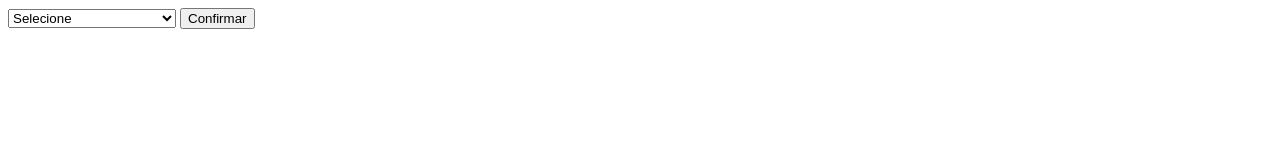
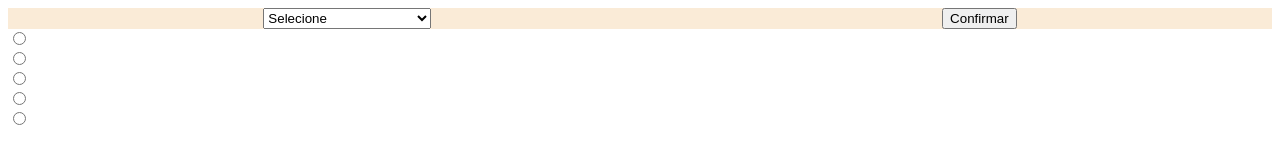
Before and after one commit to enzogran01/site-ozenpeole, a plain HTML site: page formulario/inicio/formulario.html in a window 1280 px wide. Drawn offline with Linux system fonts and the light colour scheme.

Commit message:
perguntas

```diff
--- a/formulario/inicio/css/style.css
+++ b/formulario/inicio/css/style.css
@@ -0,0 +1,7 @@
+.dropdown{
+    background-color: antiquewhite;
+    justify-content: space-around;
+    display: flex;
+    border: 0;
+    padding: 0;
+}
--- a/formulario/inicio/formulario.html
+++ b/formulario/inicio/formulario.html
@@ -3,22 +3,49 @@
 <head>
     <meta charset="UTF-8">
     <meta name="viewport" content="width=device-width, initial-scale=1.0">
+    <link rel="stylesheet" href="css/style.css">
     <title>Formulário</title>
 </head>
 <body>
 
     <div class="dropdown">
+
         <select id= comercios required>
         <option value="selecione">Selecione</option>
         <option value="restaurante">Restaurante</option>
         <option value="roupas">Loja de Roupa Feminina</option>
         <option value="materiais">Materiais de Construção</option>
         <option value="informatica">Informática</option>
-</select>
+        </select>
 
     <button id="confirmar">Confirmar</button>
 
-</div>
+    </div>
+
+    <div class="perguntas">
+        <form>
+            <label>
+                <input type="radio" name="idade" value="18 a 24">
+            </label>
+            <br>
+            <label>
+                <input type="radio" name="idade" value="25 a 35">
+            </label>
+            <br>
+            <label>
+                <input type="radio" name="idade" value="35 a 50">
+            </label>
+            <br>
+            <label>
+                <input type="radio" name="idade" value="50 a 65">
+            </label>
+            <br>
+            <label>
+                <input type="radio" name="idade" value="65+">
+            </label>
+        </form>
+    </div>
+
     <script src="js/script.js"></script>
 </body>
 </html>
```
